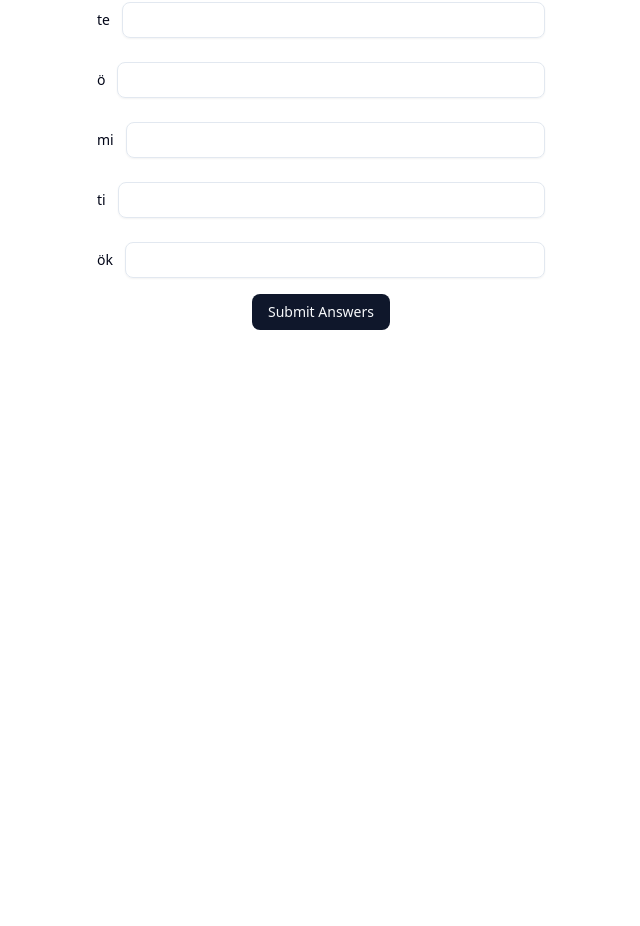
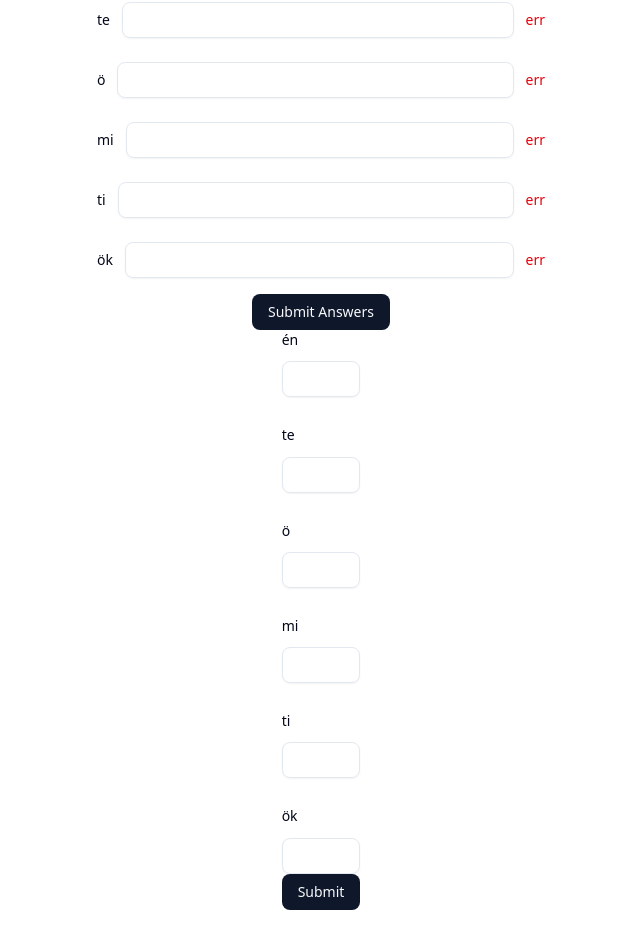
Before and after one commit to aberger3647/magyar, a React (Vite) app: page /conjugator in a window 1280 px wide. Shown: the part 479-1405 px from the top of the page, without its empty margins (319-959 px from the left). Before the commit the page ends 825 px from the top, so only its background shows below. Built offline with nearby package versions, Linux system fonts and the light colour scheme.

Commit message:
feat: integrate @tanstack/react-form and sonner for form handling and notifications in Conjugator

```diff
--- a/package.json
+++ b/package.json
@@ -15,12 +15,14 @@
     "@radix-ui/react-separator": "^1.1.8",
     "@radix-ui/react-slot": "^1.2.4",
     "@tailwindcss/vite": "^4.1.17",
+    "@tanstack/react-form": "^1.27.1",
     "class-variance-authority": "^0.7.1",
     "clsx": "^2.1.1",
     "lucide-react": "^0.555.0",
     "react": "^19.2.0",
     "react-dom": "^19.2.0",
     "react-router-dom": "^7.10.0",
+    "sonner": "^2.0.7",
     "tailwind-merge": "^3.4.0",
     "tailwindcss": "^4.1.17"
   },
--- a/src/components/Conjugator.tsx
+++ b/src/components/Conjugator.tsx
@@ -1,9 +1,13 @@
 import conjugations from "../assets/conjugations.json";
-
+import { useForm } from "@tanstack/react-form";
+import { toast } from "sonner";
+import { Toaster } from "sonner";
 import { Checkbox } from "@/components/ui/checkbox";
 
 import {
   Field,
+  FieldDescription,
+  FieldError,
   FieldGroup,
   FieldLabel,
   FieldLegend,
@@ -64,6 +68,23 @@ function FieldCheckbox() {
 }
 
 export const Conjugator = () => {
+  const form = useForm({
+    defaultValues: {
+      én: "",
+      te: "",
+      ő: "",
+      mi: "",
+      ti: "",
+      ők: "",
+    },
+    // validators: {
+    //   onSubmit: formSchema,
+    // },
+    onSubmit: async ({ value }) => {
+      toast.success("Form submitted successfully");
+      console.log(value);
+    },
+  });
   console.log(conjugations);
   return (
     <main className="flex flex-col items-center pb-4">
@@ -73,7 +94,13 @@ export const Conjugator = () => {
         <Button className="mt-4">Start Quiz</Button>
       </form>
 
-      <form className="flex flex-col items-center justify-center w-full max-w-md">
+      <form
+        className="flex flex-col items-center justify-center w-full max-w-md"
+        onSubmit={(e) => {
+          e.preventDefault();
+          form.handleSubmit();
+        }}
+      >
         <FieldGroup>
           <FieldSet>
             <FieldLegend variant="label">
@@ -93,6 +120,7 @@ export const Conjugator = () => {
                       {key}
                     </FieldLabel>
                     <Input id={inputId} />
+                    <FieldError>err</FieldError>
                   </Field>
                 </FieldGroup>
               );
@@ -101,6 +129,44 @@ export const Conjugator = () => {
         </FieldGroup>
         <Button className="mt-4">Submit Answers</Button>
       </form>
+
+      <form
+        onSubmit={(e) => {
+          e.preventDefault();
+          form.handleSubmit();
+        }}
+      >
+        <FieldGroup>
+          {Object.keys(conjugations[0].present.indefinite).map((key, idx) => (
+            <form.Field
+              name={key}
+              children={(field) => {
+                const isInvalid =
+                  field.state.meta.isTouched && !field.state.meta.isValid;
+                return (
+                  <Field data-invalid={isInvalid}>
+                    <FieldLabel htmlFor={field.name}>{key}</FieldLabel>
+                    <Input
+                      id={field.name}
+                      name={field.name}
+                      value={field.state.value}
+                      onBlur={field.handleBlur}
+                      onChange={(e) => field.handleChange(e.target.value)}
+                      aria-invalid={isInvalid}
+                      autoComplete="off"
+                    />
+                    {isInvalid && (
+                      <FieldError errors={field.state.meta.errors} />
+                    )}
+                  </Field>
+                );
+              }}
+            />
+          ))}
+        </FieldGroup>
+        <Button type="submit">Submit</Button>
+      </form>
+      <Toaster />
     </main>
   );
 };
```
Also changed, not shown: 1 other file (tests, documents, lock files or other folders).
